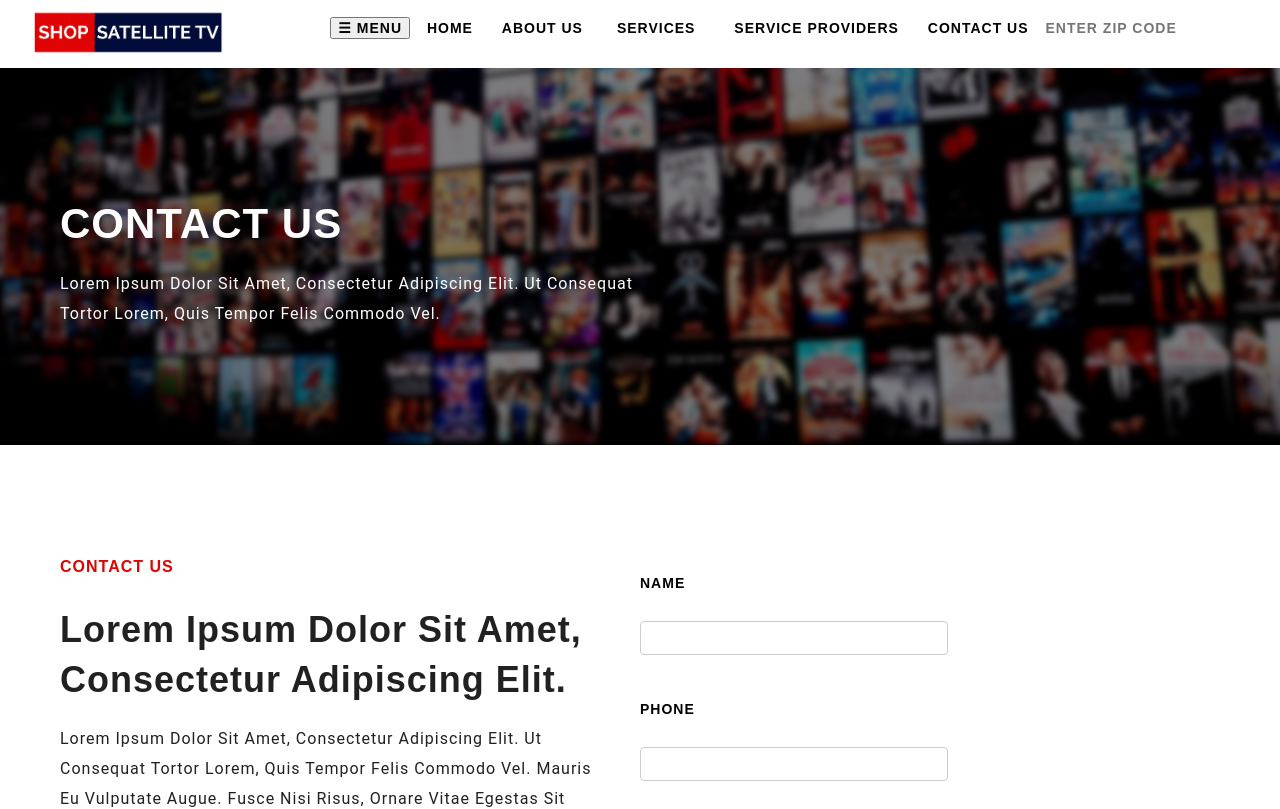
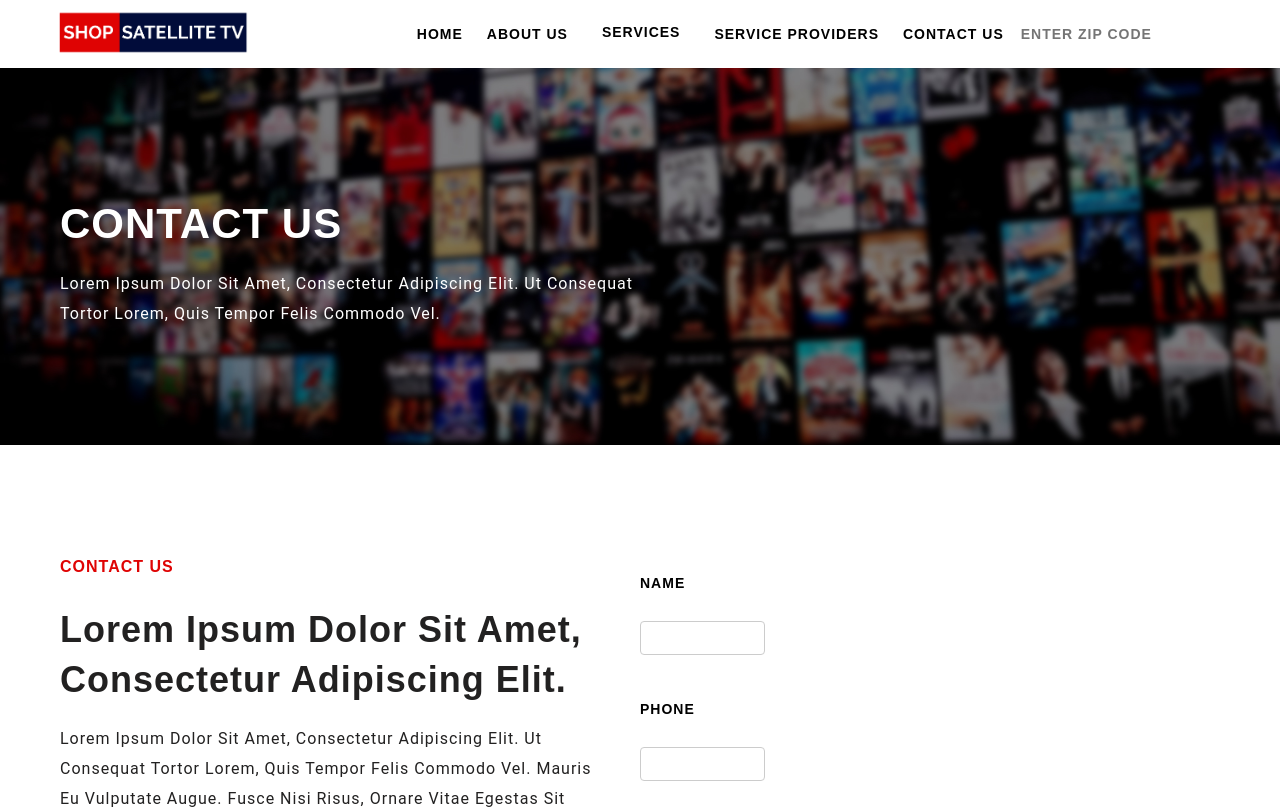
Before and after one commit to Sherdil07/CableTv, a React (Create React App) app: page /contactus in a window 1280 px wide. Shown: the top 809 px of the page. Built offline with nearby package versions, Linux system fonts and the light colour scheme.

Commit message:
Navbar Bar Completed Without Styling

```diff
--- a/src/components/Navbar.jsx
+++ b/src/components/Navbar.jsx
@@ -16,6 +16,7 @@ function Navbar() {
   const toggleSidebar = () => {
     setIsSidebarOpen(!isSidebarOpen);
   };
+
   return (
     <div className="container">
       <div className="Navbar">
@@ -23,9 +24,6 @@ function Navbar() {
           <img className="ImgLogo" src={logo} alt="logo" />
         </div>
         <div className="rightSide">
-          <button className="menu-button" onClick={toggleSidebar}>
-            ☰ Menu
-          </button>
           <Link to="/"> Home </Link>
           <Link to="/about"> About Us</Link>
           <div className="dropdown">
@@ -53,6 +51,9 @@ function Navbar() {
             />
           </>
         </div>
+        <button className="menu-button" onClick={toggleSidebar}>
+          ☰ Menu
+        </button>
       </div>
       {isSidebarOpen && (
         <div className="sidebar">
--- a/src/styles/Navbar.css
+++ b/src/styles/Navbar.css
@@ -10,9 +10,7 @@
   padding-top: 10px;
   padding-bottom: 10px;
 }
-/* .leftSide img {
-  width: 190px;
-  } */
+
 .ImgLogo {
   width: 190px;
 }
@@ -25,10 +23,8 @@
   width: 20%;
   padding: 5px;
   border: 0;
+  margin-bottom: 0px;
 }
-/* Navbar.css */
-
-/* Other styles... */
 
 .dropdown {
   position: relative;
@@ -72,3 +68,23 @@
 /* Existing styles for Navbar */
 
 /* New styles for sidebar */
+/* Existing styles for Navbar */
+
+/* Media query for screens greater than 1024px */
+@media (min-width: 1024px) {
+  .sidebar {
+    display: none;
+  }
+
+  .rightSide {
+    display: flex;
+  }
+  .menu-button {
+    display: none;
+  }
+}
+@media (max-width: 1024px) {
+  .rightSide {
+    display: none;
+  }
+}
```
